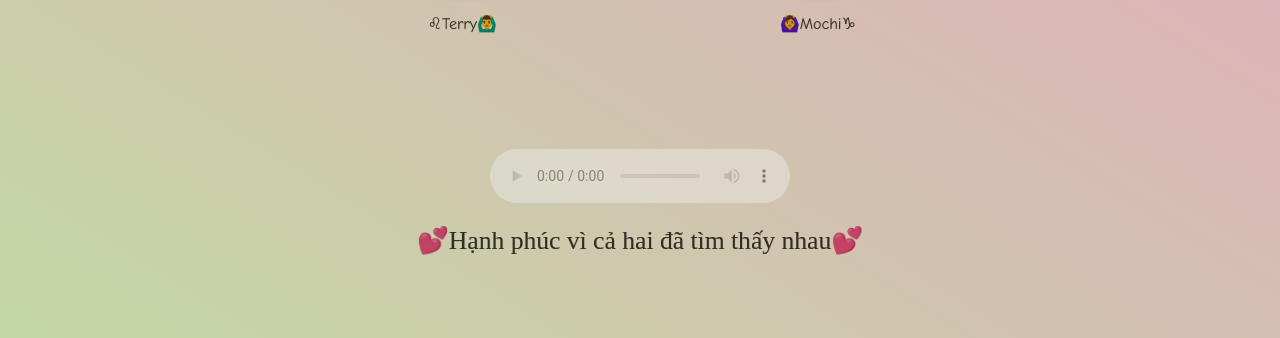
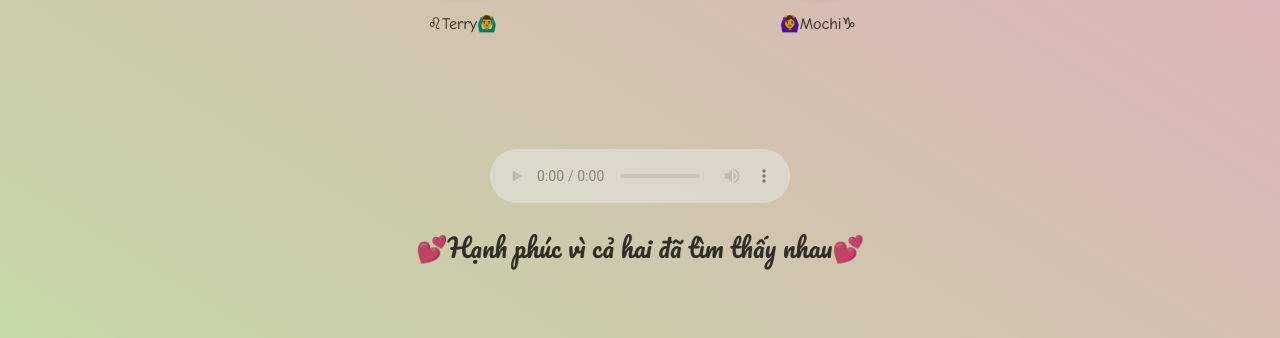
Before and after one commit to RyChi3005/BeenTogether, a plain HTML site: page index.html in a window 1280 px wide. Shown: the part 462-800 px from the top of the page. Drawn offline with Linux system fonts and the light colour scheme.

Commit message:
Update index.html

```diff
--- a/index.html
+++ b/index.html
@@ -8,7 +8,7 @@
       <link rel="shortcut icon" type="image/png" href="img/favicon.png"/>
       <title>RyChiBeenTogether❤️</title>
 </head>
-
+<link href='https://fonts.googleapis.com/css?family=Pacifico' rel='stylesheet'>
 <body>
      <div id="wrapper">
            <h1>♌RyChi BeenTogether♑</h1>
```
